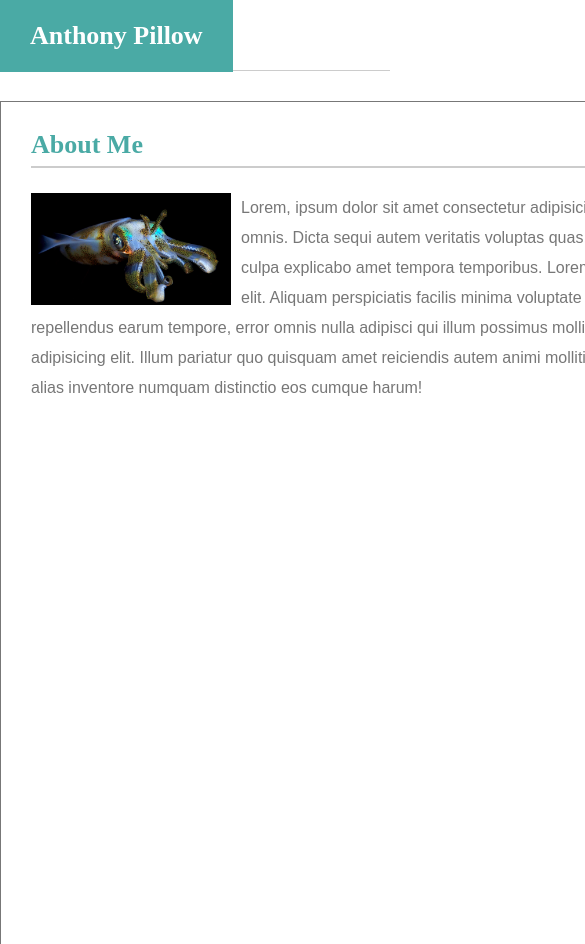
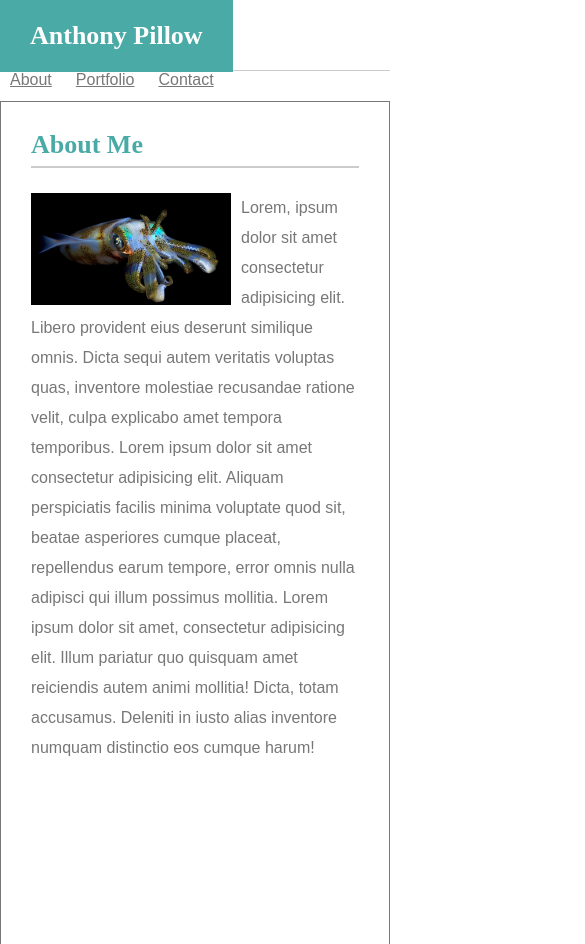
Before and after one commit to SquidDOTjpeg/New-About-Me, a plain HTML site: page index.html in a window 390 px wide. Shown: the top 944 px of the page, 585 px wide, since content can reach past the window. Drawn offline with Linux system fonts and the light colour scheme.

Commit message:
added media queries to the about page

```diff
--- a/index.html
+++ b/index.html
@@ -17,7 +17,7 @@
                 <h1>Anthony Pillow</h1>
             </div>
             <nav>
-                <ui>
+                <ui class="dingus">
                     <li><a href="index.html">About</a></li>
                     <li><a href="portfolio.html">Portfolio</a></li>
                     <li><a href="contact.html">Contact</a></li>
--- a/style.css
+++ b/style.css
@@ -1,55 +1,67 @@
 html, body {
 	height: 100%;
 }
+
 header {
 	background-color: #ffffff;
 	border-bottom: 1.5px solid #cccccc;
 	height: 70px;
 }
+
 #nav-container {
 	line-height: 70px;
 	overflow: hidden;
 }
+
 .container {
 	box-sizing: border-box;
 	margin: auto;
 	width: 960px;
 }
+
 nav {
 	display: block;
 }
+
 #name {
 	background-color: #4aaaa5;
 	color: #ffffff;
 	float: left;
 	padding: 23px 30px;
 }
+
 h1, h2 {
 	font-family: 'Times New Roman', Times, serif;
 	font-size: 26px;
 	font-weight: bolder;
 }
+
 h2 {
 	color: #4aaaa5;
 }
+
 ui {
 	float: right;
 	list-style: none;
 }
+
 ui li {
 	display: inline-block;
 	text-align: center;
 }
+
 li a {
 	color: #777777;
 	font-family: Arial, Helvetica, sans-serif;
 	padding: 30px 10px;
 	text-align: center;
 }
+
 li a:hover {
 	background-color: #4aaaa5;
 	color: #ffffff;
 }
+
 #content-container {
 	background-color: #ffffff;
 	border: 1px solid #777777;
@@ -57,18 +69,22 @@ li a:hover {
 	margin: 30px auto;
 	padding: 30px 30px;
 }
+
 #content-container section h1 {
 	margin-bottom: 15px;
 }
+
 hr {
 	border: 1.5px solid #cccccc;
 	margin-bottom: 25px;
 }
+
 p {
 	color: #777777;
 	font-family: Arial, Helvetica, sans-serif;
 	line-height: 30px;
 }
+
 footer {
 	background-color: gray;
 	border-top: 4px solid cadetblue;
@@ -77,17 +93,35 @@ footer {
 	text-align: center;
 	width: 100%;
 }
+
 footer div p {
 	color: #ffffff;
 	line-height: 55px;
 }
+
 #content-container:after {
 	clear: both;
 	content: "";
 	display: block;
 }
+
 img {
 	float: left;
 	margin-right: 10px;
 	width: 200px;
 }
+
+.dingus {
+	opacity: 1;
+}
+
+@media only screen and (max-width: 768px) {
+	[class="container"] {
+		width: 100%;
+	}
+}
+@media only screen and (max-width: 768px) {
+	[class="dingus"] {
+		width: 100%;
+	}
+}
```
